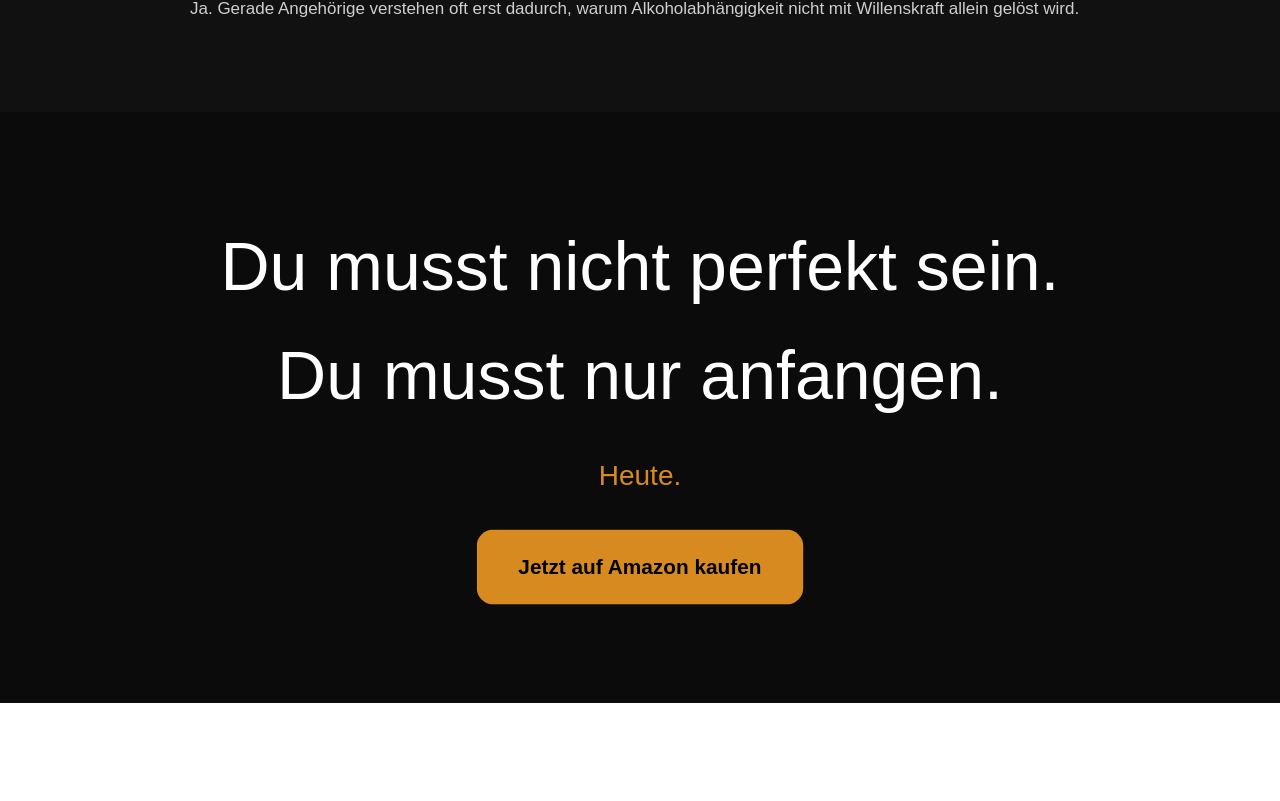
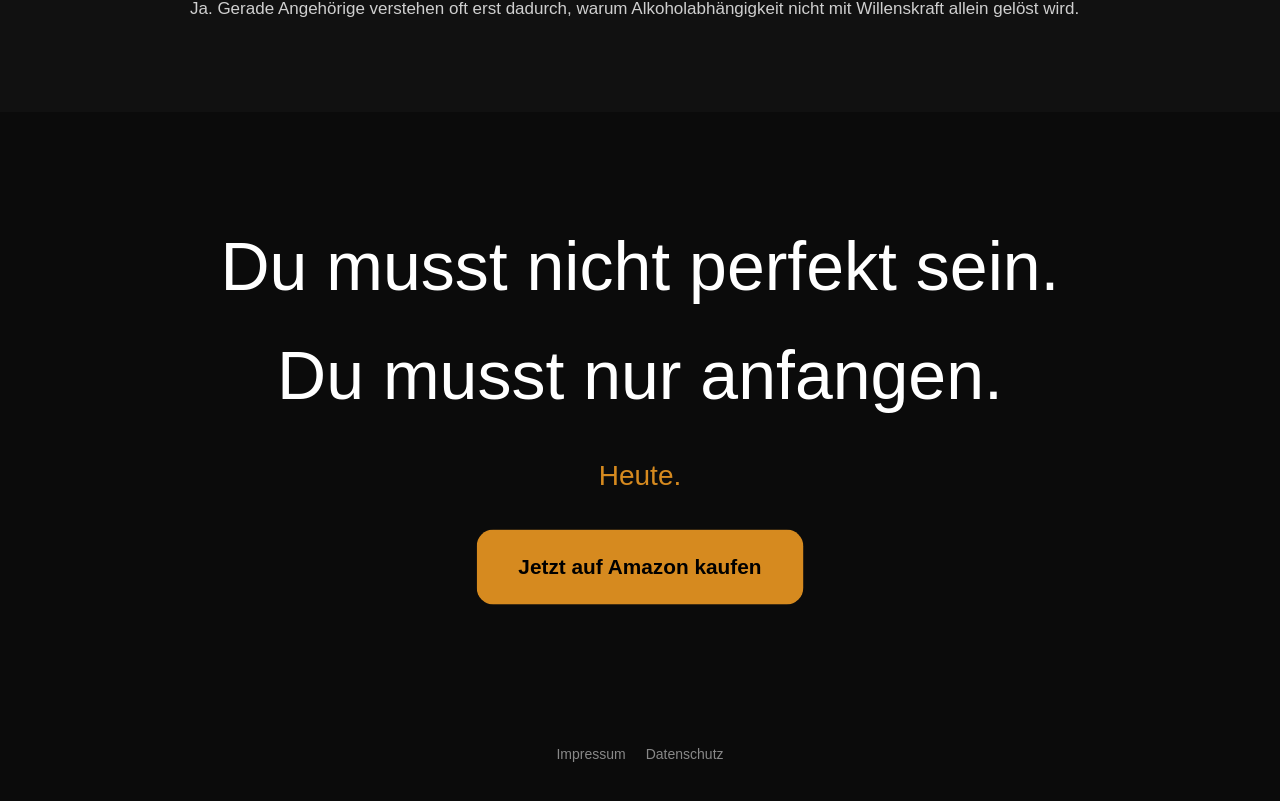
Before and after one commit to kochmarcus00-dotcom/ich-habs-im-griff, a Next.js app: page / in a window 1280 px wide. Shown: the part 3970-4771 px from the top of the page. Before the commit the page ends 4673 px from the top, so only its background shows below. Built offline with nearby package versions, Linux system fonts and the light colour scheme.

Commit message:
footer links

```diff
--- a/app/page.tsx
+++ b/app/page.tsx
@@ -367,7 +367,36 @@ export default function LandingPage() {
           Jetzt auf Amazon kaufen
         </a>
       </section>
-    </main>
+<footer
+  style={{
+    textAlign: "center",
+    padding: "40px 20px",
+    color: "#888",
+    fontSize: "14px",
+  }}
+>
+  <a
+    href="/impressum"
+    style={{
+      color: "#888",
+      marginRight: "20px",
+      textDecoration: "none",
+    }}
+  >
+    Impressum
+  </a>
+
+  <a
+    href="/datenschutz"
+    style={{
+      color: "#888",
+      textDecoration: "none",
+    }}
+  >
+    Datenschutz
+  </a>
+</footer>
+</main>
       </>
     </>
   );
```
